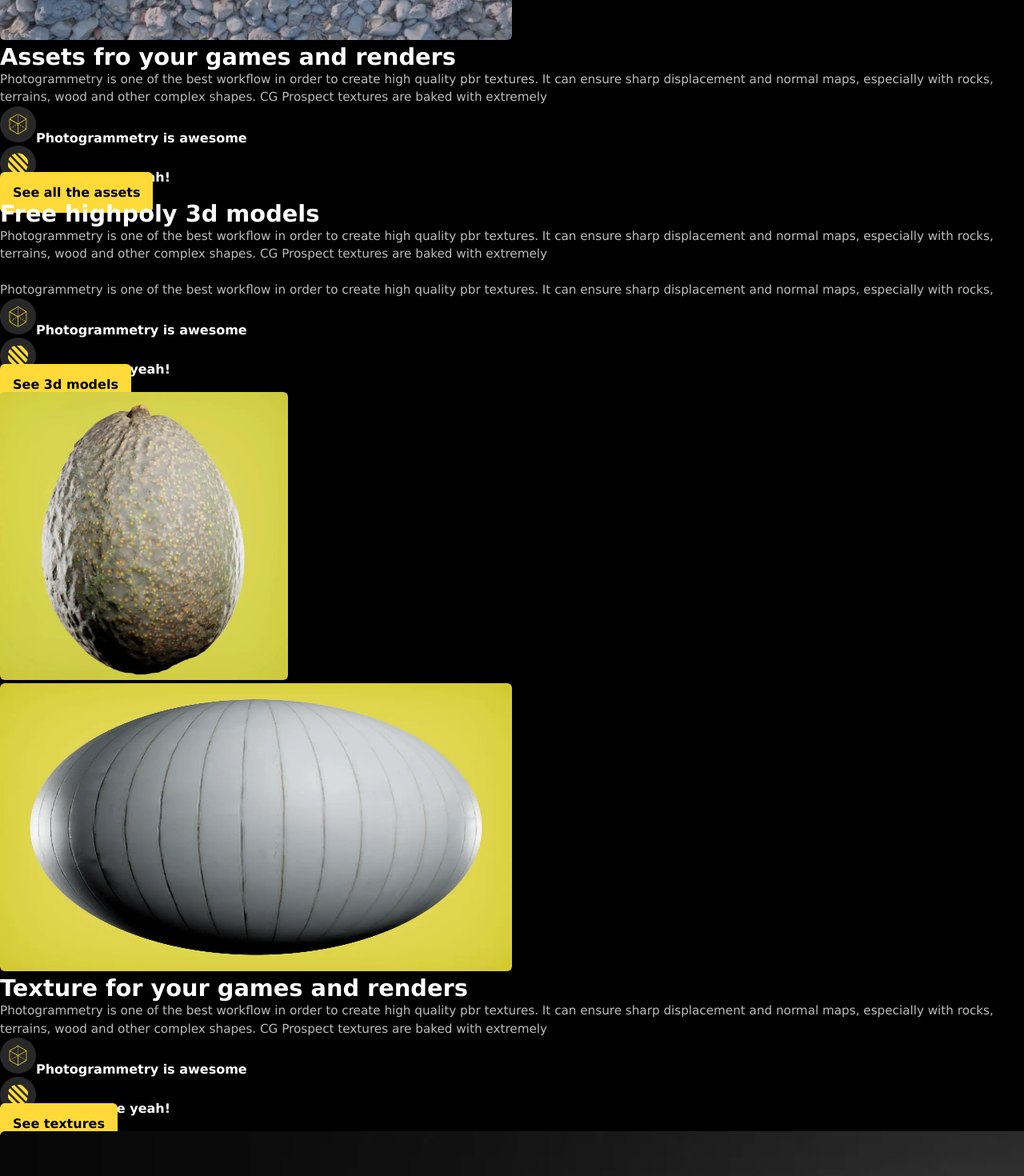
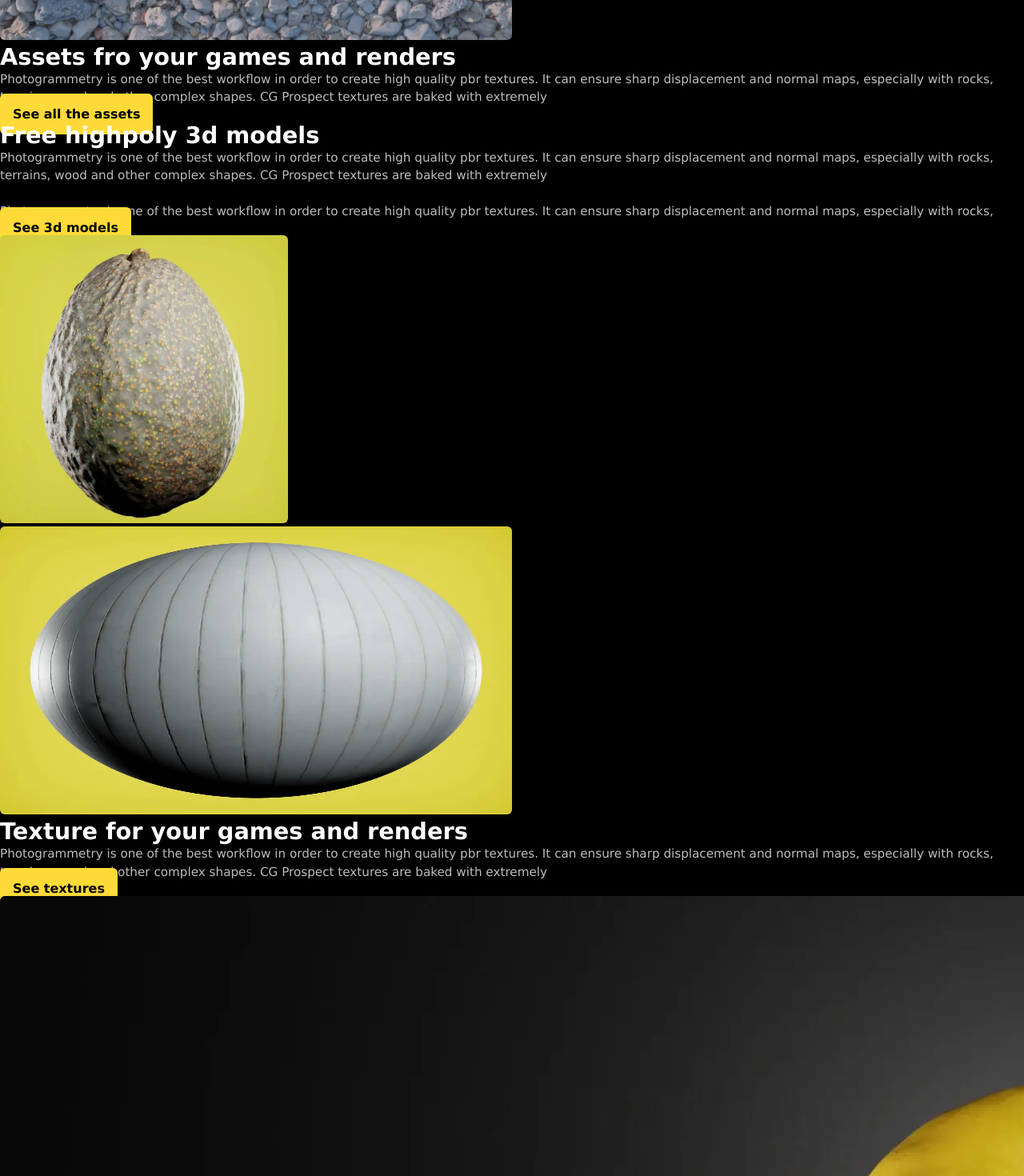
Before and after one commit to IvanSmiths/cgprospect-new, a Next.js app: page / in a window 1280 px wide. Shown: the part 880-2350 px from the top of the page at 80% size. Built offline with nearby package versions, Linux system fonts and the light colour scheme.

Commit message:
mod navbar

```diff
--- a/components/Homepage/HomeAssets.js
+++ b/components/Homepage/HomeAssets.js
@@ -1,7 +1,6 @@
 /* eslint-disable @next/next/no-img-element */
 import React from "react";
 import Img from "../Img";
-import constants from "../../utils/constants";
 import Link from "next/link";
 
 const HomeAssets = () => {
@@ -25,28 +24,6 @@ const HomeAssets = () => {
           maps, especially with rocks, terrains, wood and other complex shapes.
           CG Prospect textures are baked with extremely
         </p>
-        <ul className="homepage-assets-ul-cnt">
-          <li>
-            <img
-              className="icon"
-              width={constants.IconWidth}
-              height={constants.IconWidth}
-              src="/images/icon-3d-model.svg"
-              alt="icon of a 3d model"
-            />
-            <strong>Photogrammetry is awesome </strong>
-          </li>
-          <li>
-            <img
-              className="icon"
-              width={constants.IconWidth}
-              height={constants.IconWidth}
-              src="/images/icon-texture.svg"
-              alt="icon of a texture"
-            />
-            <strong>Free texture yeah!</strong>
-          </li>
-        </ul>
         <Link href="/search?query=">
           <a className="btn">See all the assets</a>
         </Link>
--- a/components/Homepage/HomeFreeAssets.js
+++ b/components/Homepage/HomeFreeAssets.js
@@ -1,7 +1,5 @@
 /* eslint-disable @next/next/no-img-element */
-import Link from "next/link";
 import React from "react";
-import constants from "../../utils/constants";
 import Img from "../Img";
 
 function HomeFreeAssets() {
@@ -23,33 +21,6 @@ function HomeFreeAssets() {
           maps, especially with rocks, terrains, wood and other complex shapes.
           CG Prospect textures are baked with extremely
         </p>
-        <ul className="homepage-assets-ul-cnt">
-          <li>
-            <img
-              className="icon"
-              width={constants.IconWidth}
-              height={constants.IconWidth}
-              src="/images/icon-3d-model.svg"
-              alt="icon of a 3d model"
-            />
-            <strong>Photogrammetry is awesome </strong>
-          </li>
-          <li>
-            <img
-              className="icon"
-              width={constants.IconWidth}
-              height={constants.IconWidth}
-              src="/images/icon-texture.svg"
-              alt="icon of a texture"
-            />
-            <strong>Free texture yeah!</strong>
-          </li>
-          <li>
-            <Link href="/search?query=">
-              <a className="btn">See free assets</a>
-            </Link>
-          </li>
-        </ul>
       </div>
     </section>
   );
--- a/components/Homepage/HomeModel.js
+++ b/components/Homepage/HomeModel.js
@@ -1,7 +1,6 @@
 /* eslint-disable @next/next/no-img-element */
 import Link from "next/link";
 import React from "react";
-import constants from "../../utils/constants";
 import Img from "../Img";
 
 function HomeModel() {
@@ -18,33 +17,9 @@ function HomeModel() {
           quality pbr textures. It can ensure sharp displacement and normal
           maps, especially with rocks,
         </p>
-        <ul className="homepage-assets-ul-cnt">
-          <li>
-            <img
-              className="icon"
-              width={constants.IconWidth}
-              height={constants.IconWidth}
-              src="/images/icon-3d-model.svg"
-              alt="icon of a 3d model"
-            />
-            <strong>Photogrammetry is awesome </strong>
-          </li>
-          <li>
-            <img
-              className="icon"
-              width={constants.IconWidth}
-              height={constants.IconWidth}
-              src="/images/icon-texture.svg"
-              alt="icon of a texture"
-            />
-            <strong>Free texture yeah!</strong>
-          </li>
-          <li>
-            <Link href="/search?query=&category=Texture">
-              <a className="btn">See 3d models</a>
-            </Link>
-          </li>
-        </ul>
+        <Link href="/search?query=&category=Texture">
+          <a className="btn">See 3d models</a>
+        </Link>
       </div>
       <div className="homepage-model-img-cnt">
         <Img
--- a/components/Homepage/HomeMyself.js
+++ b/components/Homepage/HomeMyself.js
@@ -25,38 +25,6 @@ function HomeMyself() {
           game, and for sharing my stuff and knowledge with other passionated
           people.
         </p>
-        <ul className="homepage-assets-ul-cnt">
-          <li>
-            <img
-              className="icon"
-              width={constants.IconWidth}
-              height={constants.IconWidth}
-              src="/images/icon-3d-model.svg"
-              alt="icon of a 3d model"
-            />
-            <strong>Photogrammetrist</strong>
-          </li>
-          <li>
-            <img
-              className="icon"
-              width={constants.IconWidth}
-              height={constants.IconWidth}
-              src="/images/icon-texture.svg"
-              alt="icon of a texture"
-            />
-            <strong>Passionated Blender user</strong>
-          </li>
-          <li>
-            <a
-              href="https://www.ivansmiths.com"
-              target="_blank"
-              className="btn"
-              rel="noreferrer noopener"
-            >
-              See my website
-            </a>
-          </li>
-        </ul>
         <ul className="homepage-myself-ul-cnt">
           <li>
             <a
@@ -103,8 +71,17 @@ function HomeMyself() {
               />
             </a>
           </li>
-          <li></li>
         </ul>
+        <div className="btn-website">
+          <a
+            href="https://www.ivansmiths.com"
+            target="_blank"
+            className="btn "
+            rel="noreferrer noopener"
+          >
+            See my website
+          </a>
+        </div>
       </div>
     </section>
   );
--- a/components/Homepage/HomeTexture.js
+++ b/components/Homepage/HomeTexture.js
@@ -1,7 +1,6 @@
 /* eslint-disable @next/next/no-img-element */
 import React from "react";
 import Img from "../Img";
-import constants from "../../utils/constants";
 import Link from "next/link";
 
 const HomeAssets = () => {
@@ -25,33 +24,9 @@ const HomeAssets = () => {
           maps, especially with rocks, terrains, wood and other complex shapes.
           CG Prospect textures are baked with extremely
         </p>
-        <ul className="homepage-assets-ul-cnt">
-          <li>
-            <img
-              className="icon"
-              width={constants.IconWidth}
-              height={constants.IconWidth}
-              src="/images/icon-3d-model.svg"
-              alt="icon of a 3d model"
-            />
-            <strong>Photogrammetry is awesome </strong>
-          </li>
-          <li>
-            <img
-              className="icon"
-              width={constants.IconWidth}
-              height={constants.IconWidth}
-              src="/images/icon-texture.svg"
-              alt="icon of a texture"
-            />
-            <strong>Free texture yeah!</strong>
-          </li>
-          <li>
-            <Link href="/search?query=&category=Texture">
-              <a className="btn">See textures</a>
-            </Link>
-          </li>
-        </ul>
+        <Link href="/search?query=&category=Texture">
+          <a className="btn">See textures</a>
+        </Link>
       </div>
     </section>
   );
--- a/components/Navbar.js
+++ b/components/Navbar.js
@@ -102,27 +102,27 @@ const Navbar = () => {
             </a>
           </Link>
           <ul className={click ? "nav-menu active" : "nav-menu"}>
-            <li onClick={closeMobileMenu}>
+            <li className="big-font" onClick={closeMobileMenu}>
               <Link href="/">
                 <a>Home</a>
               </Link>
             </li>
-            <li onClick={closeMobileMenu}>
+            <li className="big-font" onClick={closeMobileMenu}>
               <Link href="/search?">
                 <a>Assets</a>
               </Link>
             </li>
-            <li onClick={closeMobileMenu}>
+            <li className="big-font" onClick={closeMobileMenu}>
               <Link href="/search?query=&category=3D+Model">
                 <a>3D Models</a>
               </Link>
             </li>
-            <li onClick={closeMobileMenu}>
+            <li className="big-font" onClick={closeMobileMenu}>
               <Link href="/search?query=&category=Texture">
                 <a>Textures</a>
               </Link>
             </li>
-            <li onClick={closeMobileMenu}>
+            <li className="big-font" onClick={closeMobileMenu}>
               <a
                 target="_blank"
                 rel="noopener noreferrer"
@@ -134,7 +134,7 @@ const Navbar = () => {
             <li className="close-menu" onClick={closeMobileMenu}>
               X
             </li>
-            <li className="search-cnt">
+            <li className="search-cnt search-cnt-mobile">
               <Search id="searchbar-navbar" />
             </li>
           </ul>
--- a/styles/globals.css
+++ b/styles/globals.css
@@ -256,11 +256,14 @@ img {
     display: flex;
     flex-direction: column;
     justify-content: center;
-    align-items: center;
+    align-items: flex-end;
+    padding-right: var(--marginElement);
     width: 100%;
     height: 100vh;
     position: absolute;
     top: 0px;
+    font-weight: 800;
+    gap: 0.5rem;
     left: -100%;
     opacity: 1;
     transition: all 0.5s ease;
--- a/styles/home.css
+++ b/styles/home.css
@@ -64,20 +64,6 @@
   height: auto;
 }
 
-.homepage-assets-ul-cnt {
-  margin-top: var(--marginElement);
-  display: flex;
-  flex-direction: column;
-  justify-content: center;
-  gap: var(--marginElementLittle);
-}
-
-.homepage-assets-ul-cnt li {
-  display: flex;
-  align-items: center;
-  gap: var(--marginElementLittle);
-}
-
 .homepage-model-cnt {
   margin-top: var(--marginSection);
   display: flex;
@@ -86,6 +72,10 @@
 
 .home-searchbar-suggested a {
   color: var(--sec-font-color);
+}
+
+.btn-website {
+  margin-top: var(--marginElement);
 }
 
 .homepage-model-cnt .btn {
--- a/styles/query.css
+++ b/styles/query.css
@@ -11,6 +11,10 @@
 
   .header-home-cnt p {
     padding: 0 20vw;
+  }
+
+  .search-cnt-mobile {
+    margin-top: var(--marginElement);
   }
 
   .homepage-assets-text-cnt,
```
